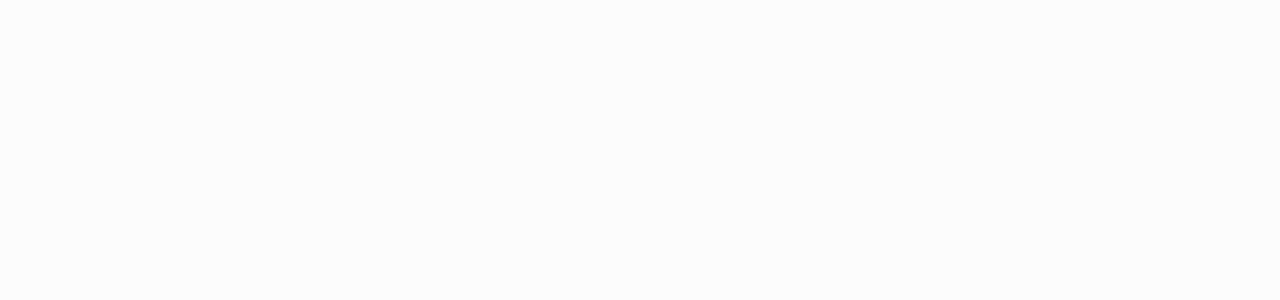
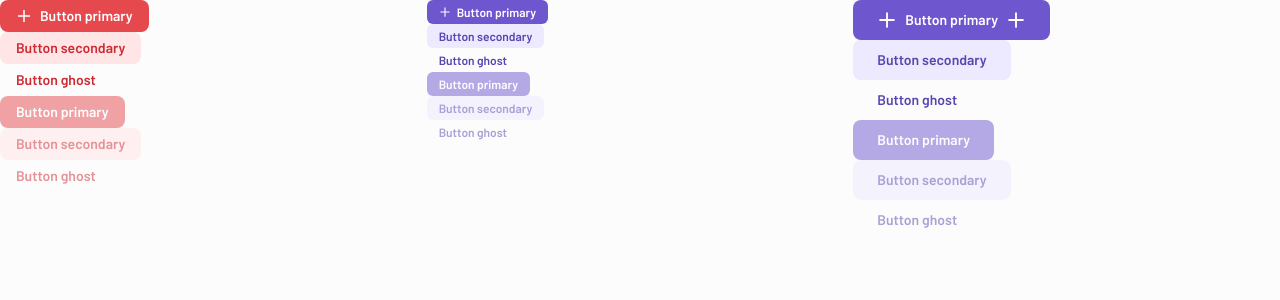
Before and after one commit to brunohfabre/siakitdocumentation, a React (Vite) app: page /button in a window 1280 px wide. Before the commit this address had no page. Shown: the top 300 px of the page. Built offline with nearby package versions, Linux system fonts and the light colour scheme.

Commit message:
add button component

```diff
--- a/package.json
+++ b/package.json
@@ -10,6 +10,7 @@
   "dependencies": {
     "@radix-ui/colors": "^0.1.8",
     "@types/styled-components": "^5.1.25",
+    "phosphor-react": "^1.4.1",
     "react": "^18.0.0",
     "react-dom": "^18.0.0",
     "react-router-dom": "^6.3.0",
--- /dev/null
+++ b/src/components/Button/index.tsx
@@ -0,0 +1,66 @@
+import { ForwardRefExoticComponent, RefAttributes } from 'react';
+
+import { IconProps } from 'phosphor-react';
+
+import { Colors, useTheme } from '../../hooks/theme';
+import { Heading } from '../Heading';
+import { Container, Size, Variant } from './styles';
+
+type ButtonProps = {
+  type: 'submit' | 'button';
+  children: string;
+  colorScheme?: Colors;
+  size?: Size;
+  variant?: Variant;
+  onClick: () => void;
+  disabled?: boolean;
+  leftIcon?: ForwardRefExoticComponent<
+    IconProps & RefAttributes<SVGSVGElement>
+  >;
+  rightIcon?: ForwardRefExoticComponent<
+    IconProps & RefAttributes<SVGSVGElement>
+  >;
+};
+
+export function Button({
+  children,
+  type,
+  colorScheme,
+  size = 'md',
+  variant = 'primary',
+  onClick,
+  disabled,
+  leftIcon: LeftIcon,
+  rightIcon: RightIcon,
+}: ButtonProps): JSX.Element {
+  const { colorScheme: themeColorScheme } = useTheme();
+
+  function iconSize(): number {
+    if (size === 'sm') {
+      return 12;
+    }
+
+    if (size === 'lg') {
+      return 20;
+    }
+
+    return 16;
+  }
+
+  return (
+    <Container
+      type={type === 'button' ? 'button' : 'submit'}
+      colorScheme={colorScheme || themeColorScheme}
+      size={size}
+      variant={variant}
+      onClick={onClick}
+      disabled={disabled}
+    >
+      {LeftIcon && <LeftIcon size={iconSize()} weight="bold" />}
+
+      <Heading size={size === 'sm' ? 'xs' : 'sm'}>{children}</Heading>
+
+      {RightIcon && <RightIcon size={iconSize()} weight="bold" />}
+    </Container>
+  );
+}
--- /dev/null
+++ b/src/components/Button/styles.ts
@@ -0,0 +1,110 @@
+import styled, { css } from 'styled-components';
+
+import { Colors } from '../../hooks/theme';
+
+export type Size = 'sm' | 'md' | 'lg';
+
+export type Variant = 'primary' | 'secondary' | 'ghost';
+
+type ContainerProps = {
+  colorScheme: Colors;
+  size: Size;
+  variant: Variant;
+};
+
+export const Container = styled.button<ContainerProps>`
+  border: 0;
+  cursor: pointer;
+  border-radius: 8px;
+  transition: background-color 0.15s;
+
+  display: flex;
+  align-items: center;
+
+  gap: 8px;
+
+  &:disabled {
+    opacity: 0.5;
+    cursor: not-allowed;
+  }
+
+  ${({ size }) =>
+    size === 'sm' &&
+    css`
+      height: 24px;
+      padding: 0 12px;
+      border-radius: 6px;
+      gap: 6px;
+    `}
+
+  ${({ size }) =>
+    size === 'md' &&
+    css`
+      height: 32px;
+      padding: 0 16px;
+    `}
+
+  ${({ size }) =>
+    size === 'lg' &&
+    css`
+      height: 40px;
+      padding: 0 24px;
+    `}
+
+    ${({ variant, colorScheme, theme }) =>
+    variant === 'primary' &&
+    css`
+      background-color: ${theme.colors[colorScheme][9]};
+
+      strong,
+      svg {
+        color: ${theme.colors.white};
+      }
+
+      &:hover {
+        background-color: ${theme.colors[colorScheme][10]};
+
+        &:disabled {
+          background-color: ${theme.colors[colorScheme][9]};
+        }
+      }
+    `}
+
+    ${({ variant, colorScheme, theme }) =>
+    variant === 'secondary' &&
+    css`
+      background-color: ${theme.colors[colorScheme][4]};
+
+      strong,
+      svg {
+        color: ${theme.colors[colorScheme][11]};
+      }
+
+      &:hover {
+        background-color: ${theme.colors[colorScheme][5]};
+
+        &:disabled {
+          background-color: ${theme.colors[colorScheme][4]};
+        }
+      }
+    `}
+
+    ${({ variant, colorScheme, theme }) =>
+    variant === 'ghost' &&
+    css`
+      background-color: transparent;
+
+      strong,
+      svg {
+        color: ${theme.colors[colorScheme][11]};
+      }
+
+      &:hover {
+        background-color: ${theme.colors[colorScheme][5]};
+
+        &:disabled {
+          background-color: transparent;
+        }
+      }
+    `}
+`;
--- a/src/components/Flex/styles.ts
+++ b/src/components/Flex/styles.ts
@@ -31,10 +31,13 @@
     `}
 
   ${({ alignItems }) =>
-    alignItems &&
-    css`
-      align-items: ${alignItems};
-    `}
+    alignItems
+      ? css`
+          align-items: ${alignItems};
+        `
+      : css`
+          align-items: flex-start;
+        `}
 
   ${({ gap }) =>
     gap &&
--- a/src/hooks/theme/styled.d.ts
+++ b/src/hooks/theme/styled.d.ts
@@ -20,6 +20,8 @@
     title: string;
 
     colors: {
+      white: string;
+
       amber: Variant;
       blue: Variant;
       brown: Variant;
--- a/src/hooks/theme/themes/dark.ts
+++ b/src/hooks/theme/themes/dark.ts
@@ -2,6 +2,8 @@
   title: 'dark',
 
   colors: {
+    white: '#ffffff',
+
     amber: {
       1: 'hsl(36, 100%, 6.1%)',
       2: 'hsl(35, 100%, 7.6%)',
--- a/src/hooks/theme/themes/light.ts
+++ b/src/hooks/theme/themes/light.ts
@@ -2,6 +2,8 @@
   title: 'light',
 
   colors: {
+    white: '#ffffff',
+
     amber: {
       1: 'hsl(39, 70.0%, 99.0%)',
       2: 'hsl(40, 100%, 96.5%)',
--- /dev/null
+++ b/src/pages/ButtonPage.tsx
@@ -0,0 +1,175 @@
+import { Plus } from 'phosphor-react';
+
+import { Button } from '../components/Button';
+import { Flex } from '../components/Flex';
+
+export function ButtonPage(): JSX.Element {
+  return (
+    <Flex direction="row">
+      <Flex>
+        <Button
+          type="button"
+          onClick={() => undefined}
+          colorScheme="red"
+          leftIcon={Plus}
+        >
+          Button primary
+        </Button>
+
+        <Button
+          type="button"
+          variant="secondary"
+          onClick={() => undefined}
+          colorScheme="red"
+        >
+          Button secondary
+        </Button>
+
+        <Button
+          type="button"
+          variant="ghost"
+          onClick={() => undefined}
+          colorScheme="red"
+        >
+          Button ghost
+        </Button>
+
+        <Button
+          type="button"
+          onClick={() => undefined}
+          colorScheme="red"
+          disabled
+        >
+          Button primary
+        </Button>
+
+        <Button
+          type="button"
+          variant="secondary"
+          onClick={() => undefined}
+          colorScheme="red"
+          disabled
+        >
+          Button secondary
+        </Button>
+
+        <Button
+          type="button"
+          variant="ghost"
+          onClick={() => undefined}
+          colorScheme="red"
+          disabled
+        >
+          Button ghost
+        </Button>
+      </Flex>
+
+      <Flex>
+        <Button
+          type="button"
+          onClick={() => undefined}
+          size="sm"
+          leftIcon={Plus}
+        >
+          Button primary
+        </Button>
+
+        <Button
+          type="button"
+          variant="secondary"
+          onClick={() => undefined}
+          size="sm"
+        >
+          Button secondary
+        </Button>
+
+        <Button
+          type="button"
+          variant="ghost"
+          onClick={() => undefined}
+          size="sm"
+        >
+          Button ghost
+        </Button>
+
+        <Button type="button" onClick={() => undefined} disabled size="sm">
+          Button primary
+        </Button>
+
+        <Button
+          type="button"
+          variant="secondary"
+          onClick={() => undefined}
+          disabled
+          size="sm"
+        >
+          Button secondary
+        </Button>
+
+        <Button
+          type="button"
+          variant="ghost"
+          onClick={() => undefined}
+          disabled
+          size="sm"
+        >
+          Button ghost
+        </Button>
+      </Flex>
+
+      <Flex>
+        <Button
+          type="button"
+          onClick={() => undefined}
+          size="lg"
+          leftIcon={Plus}
+          rightIcon={Plus}
+        >
+          Button primary
+        </Button>
+
+        <Button
+          type="button"
+          variant="secondary"
+          onClick={() => undefined}
+          size="lg"
+        >
+          Button secondary
+        </Button>
+
+        <Button
+          type="button"
+          variant="ghost"
+          onClick={() => undefined}
+          size="lg"
+        >
+          Button ghost
+        </Button>
+
+        <Button type="button" onClick={() => undefined} disabled size="lg">
+          Button primary
+        </Button>
+
+        <Button
+          type="button"
+          variant="secondary"
+          onClick={() => undefined}
+          disabled
+          size="lg"
+        >
+          Button secondary
+        </Button>
+
+        <Button
+          type="button"
+          variant="ghost"
+          onClick={() => undefined}
+          disabled
+          size="lg"
+        >
+          Button ghost
+        </Button>
+      </Flex>
+    </Flex>
+  );
+}
--- a/src/pages/HomePage.tsx
+++ b/src/pages/HomePage.tsx
@@ -1,5 +1,6 @@
 import styled from 'styled-components';
 
+import { Flex } from '../components/Flex';
 import { Text } from '../components/Text';
 import { Colors, useTheme } from '../hooks/theme';
 
@@ -14,16 +15,7 @@
   const { toggleTheme, colorScheme, changeColorScheme } = useTheme();
 
   return (
-    <div
-      style={{
-        display: 'flex',
-        height: '100vh',
-        flexDirection: 'column',
-        justifyContent: 'center',
-        alignItems: 'center',
-        gap: 32,
-      }}
-    >
+    <Flex justifyContent="center" alignItems="center" gap={32}>
       <Text size="lg">home page</Text>
 
       <Box colorScheme={colorScheme} />
@@ -54,6 +46,6 @@
           </button>
         </section>
       </section>
-    </div>
+    </Flex>
   );
 }
--- a/src/routes.tsx
+++ b/src/routes.tsx
@@ -1,5 +1,6 @@
 import { Routes, Route } from 'react-router-dom';
 
+import { ButtonPage } from './pages/ButtonPage';
 import { HeadingPage } from './pages/HeadingPage';
 import { HomePage } from './pages/HomePage';
 import { TextPage } from './pages/TextPage';
@@ -10,6 +11,7 @@
       <Route path="/" element={<HomePage />} />
       <Route path="/heading" element={<HeadingPage />} />
       <Route path="/text" element={<TextPage />} />
+      <Route path="/button" element={<ButtonPage />} />
     </Routes>
   );
 }
```
Also changed, not shown: .eslintrc.json, 1 other file (tests, documents, lock files or other folders).
